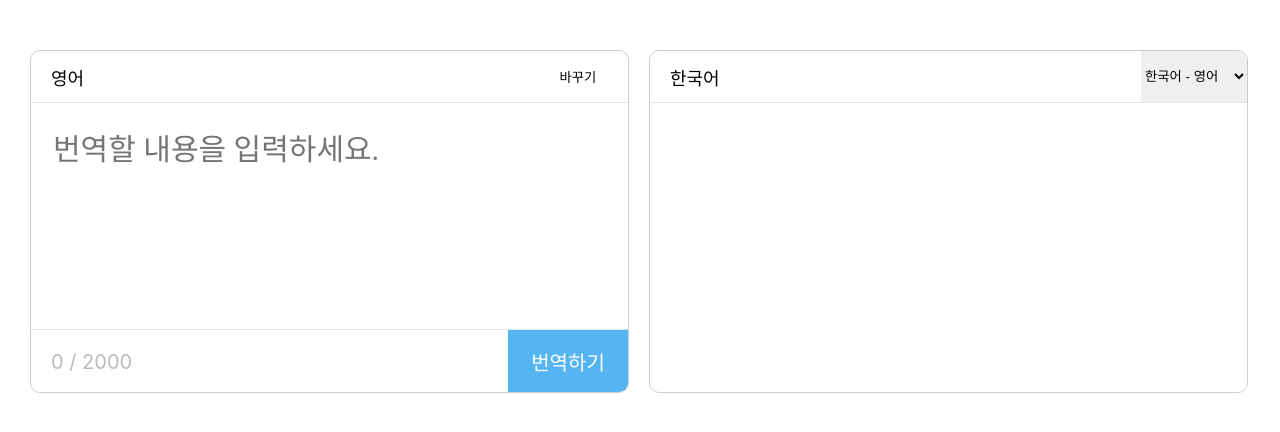
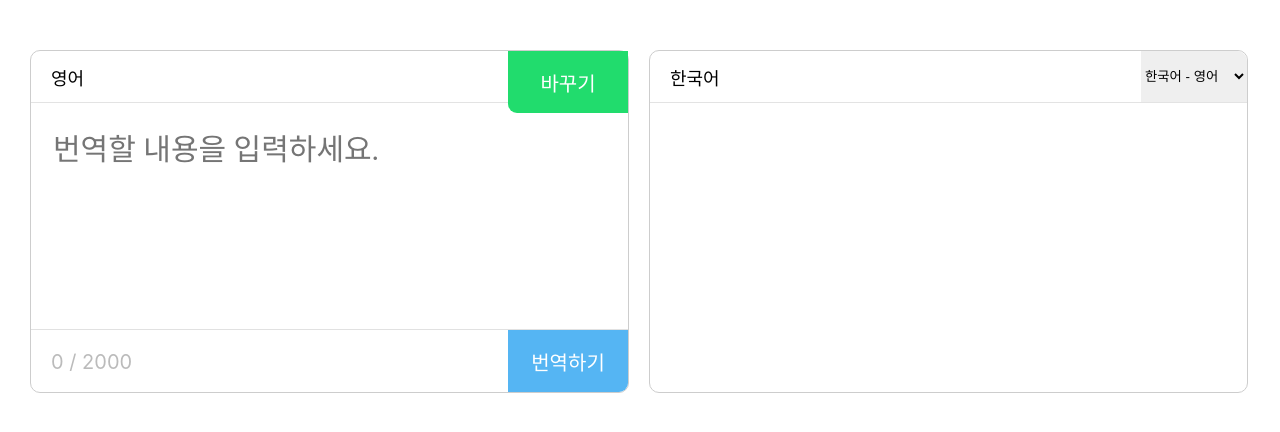
Before and after one commit to woooovely/translator, a Next.js app: page / in a window 1280 px wide. Shown: the top 432 px of the page. Built offline with nearby package versions, Linux system fonts and the light colour scheme.

Commit message:
design: 바꾸기 버튼 스타일링

```diff
--- a/styles/index.ts
+++ b/styles/index.ts
@@ -91,15 +91,19 @@ export const TranslatedText = styled.p`
 `
 
 export const ChangeBtn = styled.button`
-  width: 100px;
-  height: 50px;
-  background-color: white;
+  height: 62px;
+  width: 120px;
   border: none;
-  border-top-right-radius: 10px;
+  font-size: 20px;
+  background-color: #21dc6d;
+  color: white;
+  font-weight: 550;
   cursor: pointer;
+  border-bottom-left-radius: 9px;
 `
 
 export const SelectLangauge = styled.select`
   border: none;
   border-top-right-radius: 10px;
+  outline: none;
 `
```
